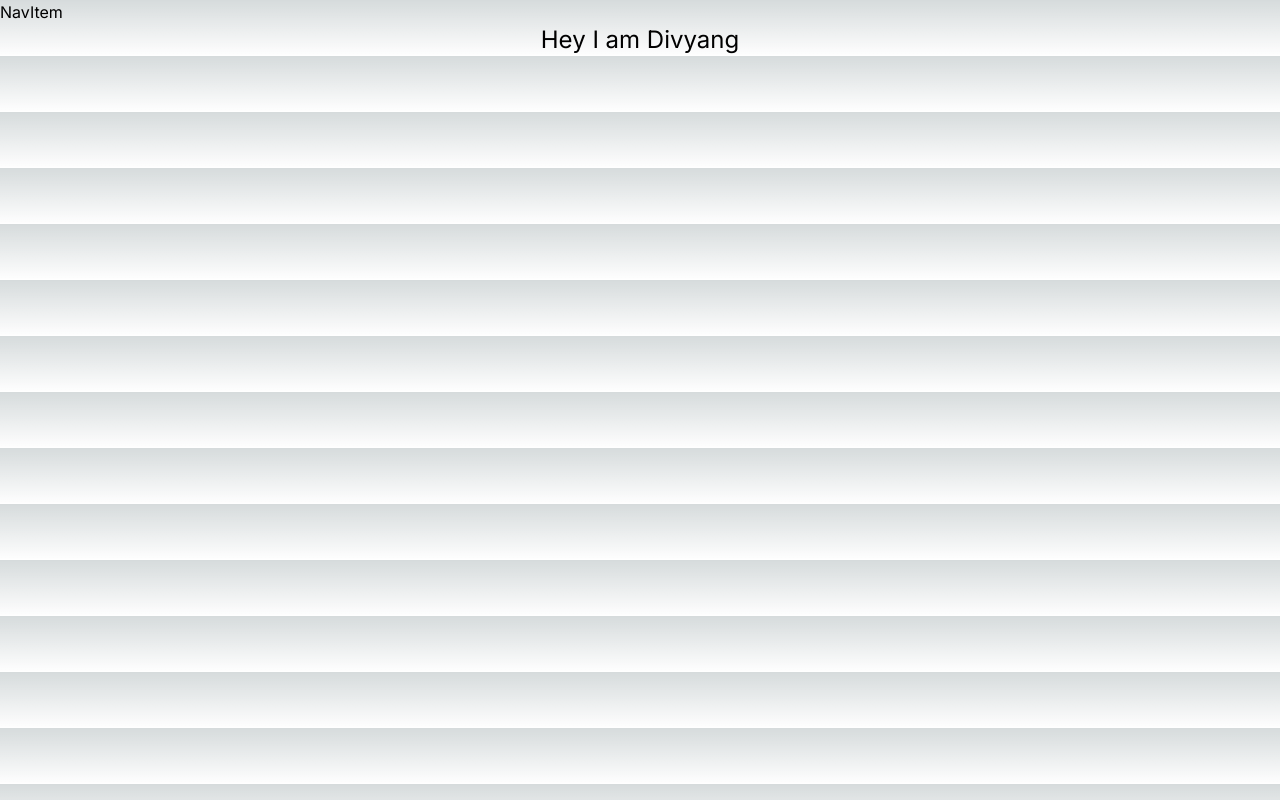
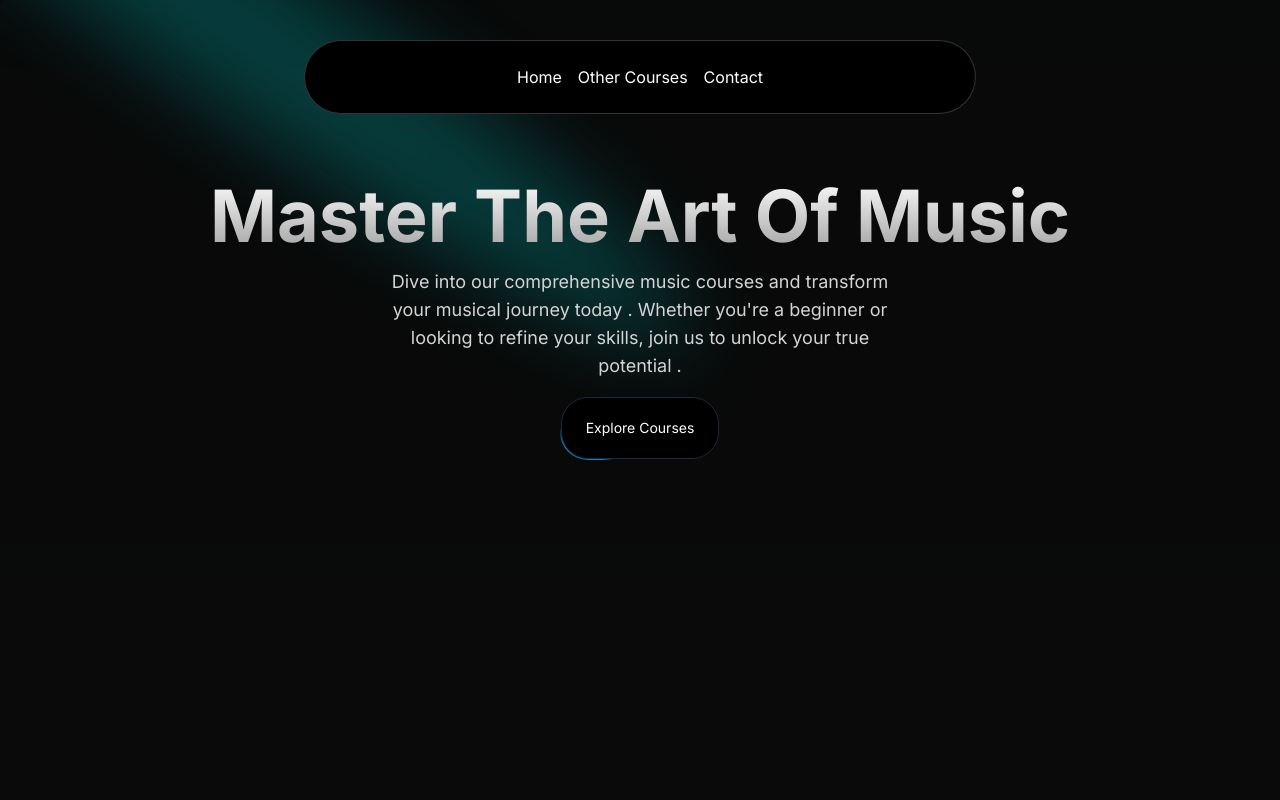
Before and after one commit to divyang-chhantbar/musicproject, a Next.js app: page / in a window 1280 px wide. Built offline with nearby package versions, Linux system fonts and the light colour scheme.

Commit message:
small changes related to functionalities added after

```diff
--- a/src/app/layout.tsx
+++ b/src/app/layout.tsx
@@ -1,11 +1,12 @@
 import type { Metadata } from "next";
 import { Inter } from "next/font/google";
 import "./globals.css";
+import Navbar from "./components/Navbar";
 
 const inter = Inter({ subsets: ["latin"] });
 
 export const metadata: Metadata = {
-  title: "Chai Aur Code",
+  title: "Music Project",
   description: "Generated by Divyang",
 };
 
@@ -15,9 +16,11 @@ export default function RootLayout({
   children: React.ReactNode;
 }>) {
   return (
-    <html lang="en">
+    <html lang="en" className="dark">
       <body className={inter.className}>
-        <h2>NavItem</h2>
+        <div className="relative w-full flex items-center justify-center border-">
+        <Navbar/>
+        </div>
         {children}</body>
     </html>
   );
--- a/src/app/page.tsx
+++ b/src/app/page.tsx
@@ -1,8 +1,8 @@
-
+import HeroSection from "./components/HeroSection";
 export default function Home() {
   return (
-    <div className="text-2xl text-center">
-      <h1>Hey I am Divyang</h1>
-      </div>
+    <main className="min-h-screen bg-black/[0.96] antialiased bg-grid-white/[0.03]">
+      <HeroSection/>
+    </main>
   );
 }
```
